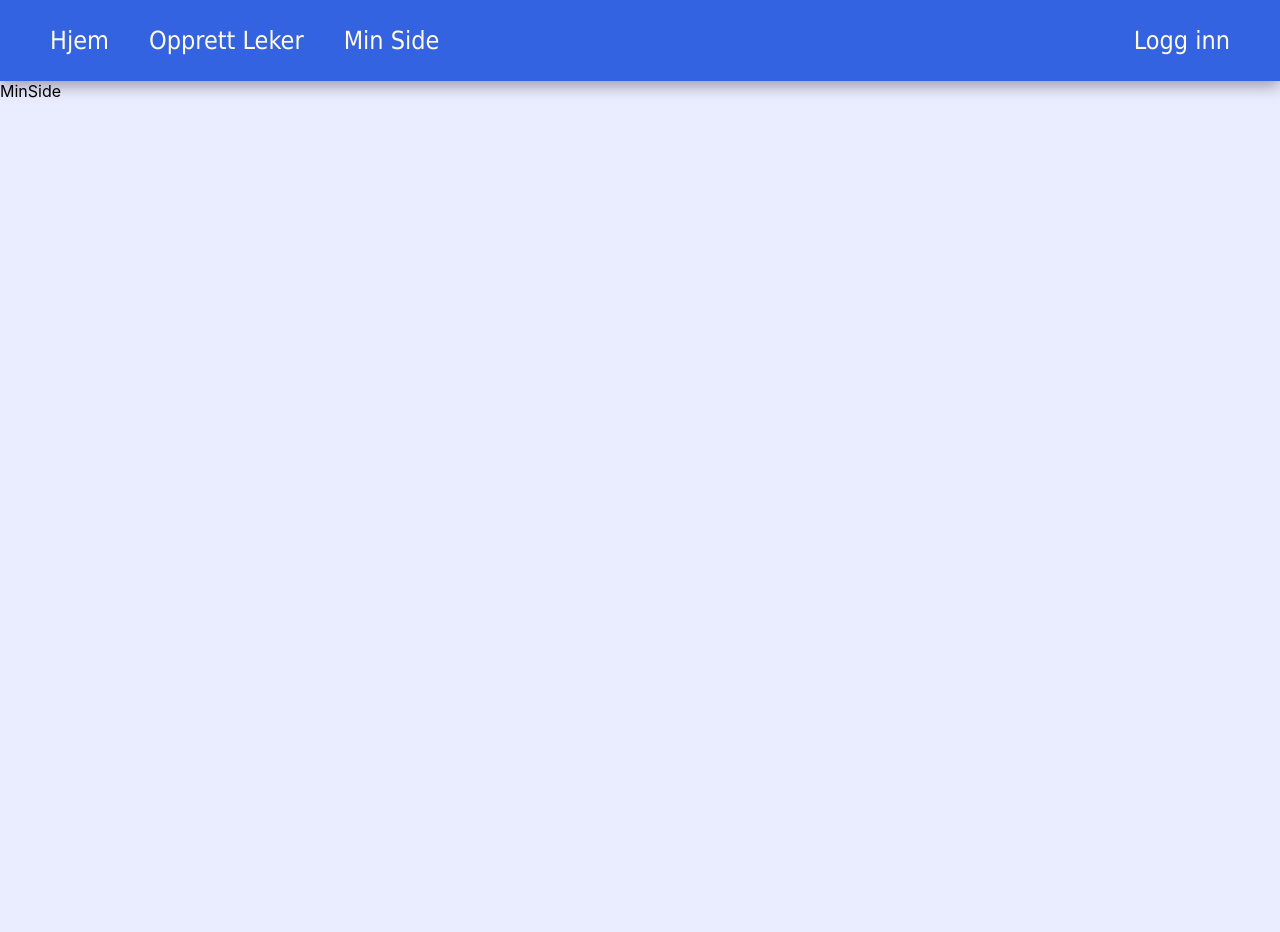
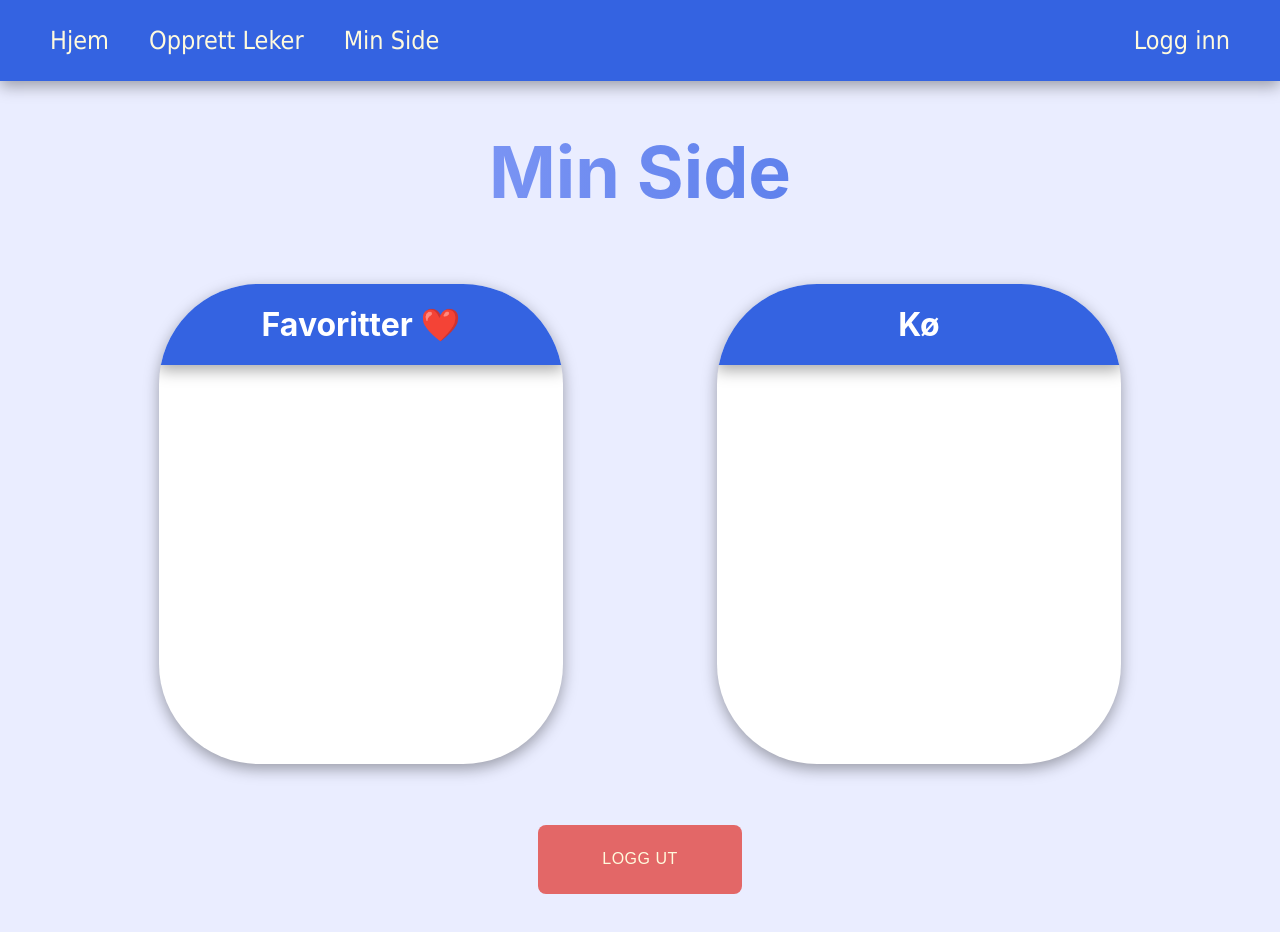
Before and after one commit to Nathaniavm/PU, a React (Create React App) app: page /minside in a window 1280 px wide. Shown: the top 932 px of the page. Before the commit the page ends 800 px from the top, so only its background shows below. Built offline with nearby package versions, Linux system fonts and the light colour scheme.

Commit message:
feat #23: Created and styled Min Side for admins and fornon-admins. Co-authored by: @mathiajs

```diff
--- a/src/AuthContext.js
+++ b/src/AuthContext.js
@@ -13,6 +13,10 @@ export function AuthProvider({ children }) {
     () => JSON.parse(localStorage.getItem('isLoggedIn')) || false
   );
 
+  const [isAdmin, setIsAdmin] = useState(
+    () => JSON.parse(localStorage.getItem('isAdmin')) || false
+  );
+
   const [username, setUsername] = useState(
     () => localStorage.getItem('username') || ''
   );
@@ -22,9 +26,14 @@ export function AuthProvider({ children }) {
     setUsername(username);
   };
 
+  const loginAdmin = () => {
+    setIsAdmin(true);
+  };
+
   const logout = () => {
     setIsLoggedIn(false);
     setUsername('');
+    setIsAdmin(false);
   };
 
   // Update localStorage when isLoggedIn or username changes
@@ -33,11 +42,15 @@ export function AuthProvider({ children }) {
   }, [isLoggedIn]);
 
   useEffect(() => {
+    localStorage.setItem('isAdmin', JSON.stringify(isAdmin));
+  }, [isAdmin]);
+
+  useEffect(() => {
     localStorage.setItem('username', username);
   }, [username]);
 
   return (
-    <AuthContext.Provider value={{ isLoggedIn, login, logout, username }}>
+    <AuthContext.Provider value={{ isLoggedIn, isAdmin, login, logout, loginAdmin, username }}>
       {children}
     </AuthContext.Provider>
   );
--- a/src/pages/logginn/LoggInn.js
+++ b/src/pages/logginn/LoggInn.js
@@ -5,7 +5,7 @@ import './LoggInn.css'
 
 
 const LoggInn = () => {
-  const { IsLoggedIn, login, logout } = useAuth();
+  const { IsLoggedIn, login, loginAdmin } = useAuth();
 
 
   const handleLogin = () => {
@@ -37,6 +37,9 @@ const LoggInn = () => {
 
         else {
           login(usernameValue);
+          if(usernameValue == 'Admin'){
+            loginAdmin(); //need work, everyone should not be admin
+          }
 
           //Return to home page on a successful login
           window.location.replace("/");
@@ -49,9 +52,6 @@ const LoggInn = () => {
     }
   }
 
-  const handleLogout = () => {
-    logout();
-  }
 
   const userExists = (username) => {
     //Check if username is registered in the database
@@ -81,7 +81,6 @@ const LoggInn = () => {
           </div>
           <div className='buttonDiv'>
             <button className= 'button' type='button' onClick={handleLogin}>Logg inn</button>
-            <button className= 'button' type='button' onClick={handleLogout}>Logg ut</button>
           </div>
         </form>
         <div className="logInNewUser">
--- a/src/pages/minside/MinSide.css
+++ b/src/pages/minside/MinSide.css
@@ -0,0 +1,113 @@
+.TitleDiv{
+    font-size: 2.8vw;
+    background-image: linear-gradient(to left, var(--Header-Color), #a5b2ff);
+    color: transparent;
+    background-clip: text;
+    text-align: center;
+}
+
+.MyPageDiv{
+    display: flex;
+    max-width: 95%;
+    align-items: center;
+    justify-content: center;
+    padding-left: 10%;
+    padding-right: 10%;
+}
+
+.FavoritesDiv{
+    display: flex;
+    flex-direction: column;
+    text-align: center;
+    background-color: var(--White-Background);
+    border-radius: 100px 100px 100px 100px;
+    box-shadow: 0 5px 15px rgba(0, 0, 0, 0.35);
+    position: relative;
+    overflow: hidden;
+    width: 100%;
+    max-width: 100%;
+    min-height: 480px;
+    margin-top: 2%;
+    margin-bottom: 5%;
+    margin-left: 3%;
+    margin-right: 5%;
+}
+
+.QueueDiv{
+    display: flex;
+    flex-direction: column;
+    text-align: center;
+    color: var(--Header-Color);
+    background-color: var(--White-Background);
+    border-radius: 100px 100px 100px 100px;
+    box-shadow: 0 5px 15px rgba(0, 0, 0, 0.35);
+    position: relative;
+    overflow: hidden;
+    width: 100%;
+    max-width: 100%;
+    min-height: 480px;
+    margin-top: 2%;
+    margin-bottom: 5%;
+    margin-left: 10%;
+    margin-right: 3%;
+}
+
+.HeaderInDiv{
+    display: flex;
+    flex-direction: column;
+    text-align: center;
+    max-height: 5%;
+    width: 100%;
+    align-items: center;
+    display: flex;
+    background-color: var(--Header-Color);
+    color: var(--White-Background);
+    box-shadow: 0 5px 15px rgba(0, 0, 0, 0.35);
+
+}
+
+.LogoutDiv{
+    display: flex;
+    align-items: center;
+    justify-content: center;
+    margin-bottom: 8%;
+}
+
+.RapportedUsersDiv{
+    display: flex;
+    align-items: center;
+    flex-direction: column;
+    text-align: center;
+    color: var(--Header-Color);
+    background-color: var(--White-Background);
+    border-radius: 100px 100px 100px 100px;
+    box-shadow: 0 5px 15px rgba(0, 0, 0, 0.35);
+    position: relative;
+    overflow: hidden;
+    max-width: 80%;
+    min-height: 480px;
+    margin-top: 2%;
+    margin-bottom: 5%;
+    margin-left: 10%;
+    margin-right: 10%;
+}
+
+.LogoutButton{
+    background-color:#e36767;
+    border: none;
+    border-radius: 8px;
+    color: #FFFADD;
+    padding: 2% 5%;
+    display: inline-block;
+    margin: 5px;
+    margin-top: 10px;
+    cursor: pointer;
+    font-size:medium ;
+    font-weight: 500;
+    letter-spacing: 0.5px;
+    text-transform: uppercase;
+}
+
+.LogoutButton:hover{
+    box-shadow: 0 3px 4px 0 #6c84c8, 0 4px 10px 0 #c0ccee;
+}
--- a/src/pages/minside/MinSide.js
+++ b/src/pages/minside/MinSide.js
@@ -1,8 +1,54 @@
 import React from 'react'
+import { useAuth } from '../../AuthContext'
+import { Link } from 'react-router-dom';
+import './MinSide.css'
 
 const MinSide = () => {
+  const { logout , isAdmin } = useAuth();
+
+  const handleLogout = () => {
+    logout();
+  }
+
   return (
-    <div>MinSide</div>
+    <>
+      <div className='MPContainer'>
+        <div className='TitleDiv'>
+          <h1>
+            Min Side
+          </h1>
+        </div>
+        <div className='MyPageDiv'>
+          <div className='FavoritesDiv'>
+            <div className='HeaderInDiv'>
+              <h1>
+                Favoritter <span role="img" aria-label="Heart">❤️</span>
+              </h1>
+            </div>
+          </div>
+          <div className='QueueDiv'>
+            <div className='HeaderInDiv'>
+            <h1>
+              Kø
+            </h1>
+            </div>
+          </div>
+        </div>
+        <div className='LogoutDiv'>
+          <button className= 'LogoutButton' type='button' onClick={handleLogout}>Logg ut</button>
+        </div>
+
+        {isAdmin ? (
+        <div className='RapportedUsersDiv'>
+          <div className='HeaderInDiv'>
+            <h1>Rapporterte spillere</h1>
+          </div>
+        </div>
+        ) : (
+          <div></div>
+        )}
+      </div>
+    </>
   )
 }
 
```
